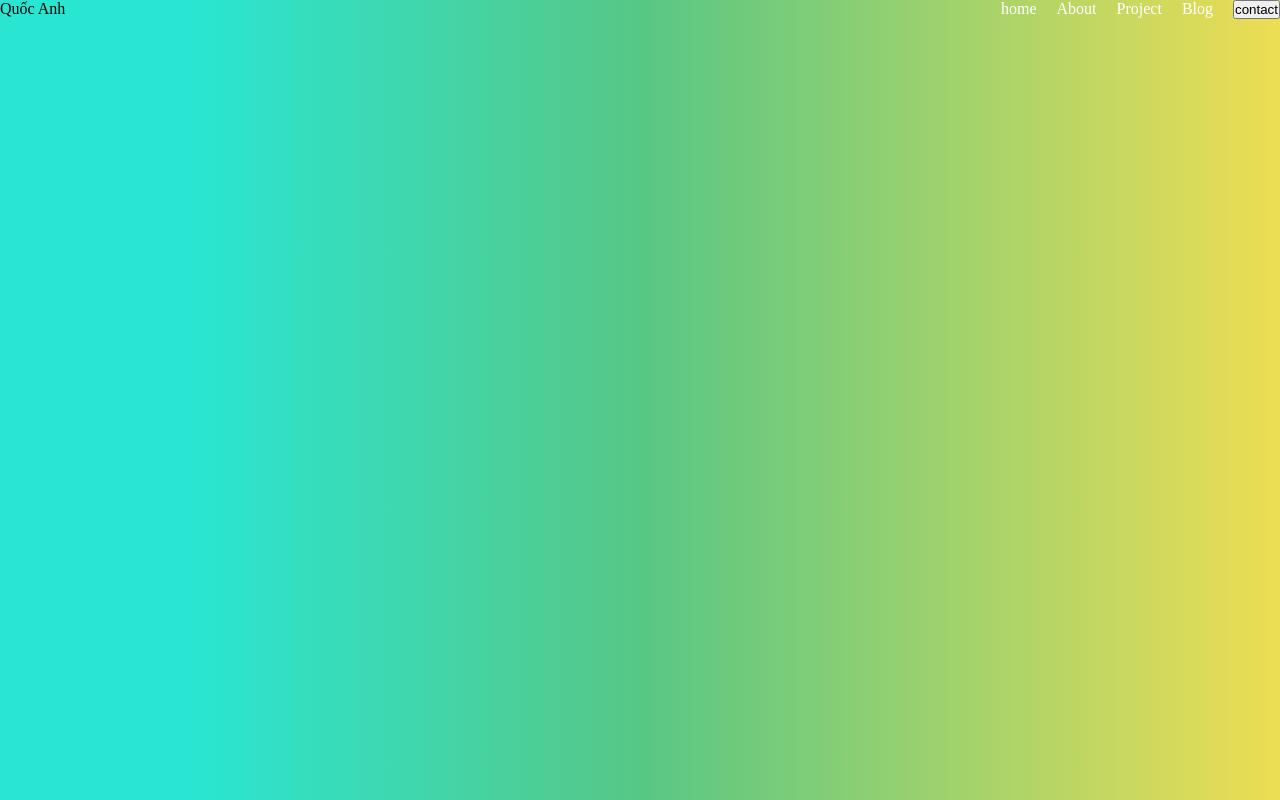
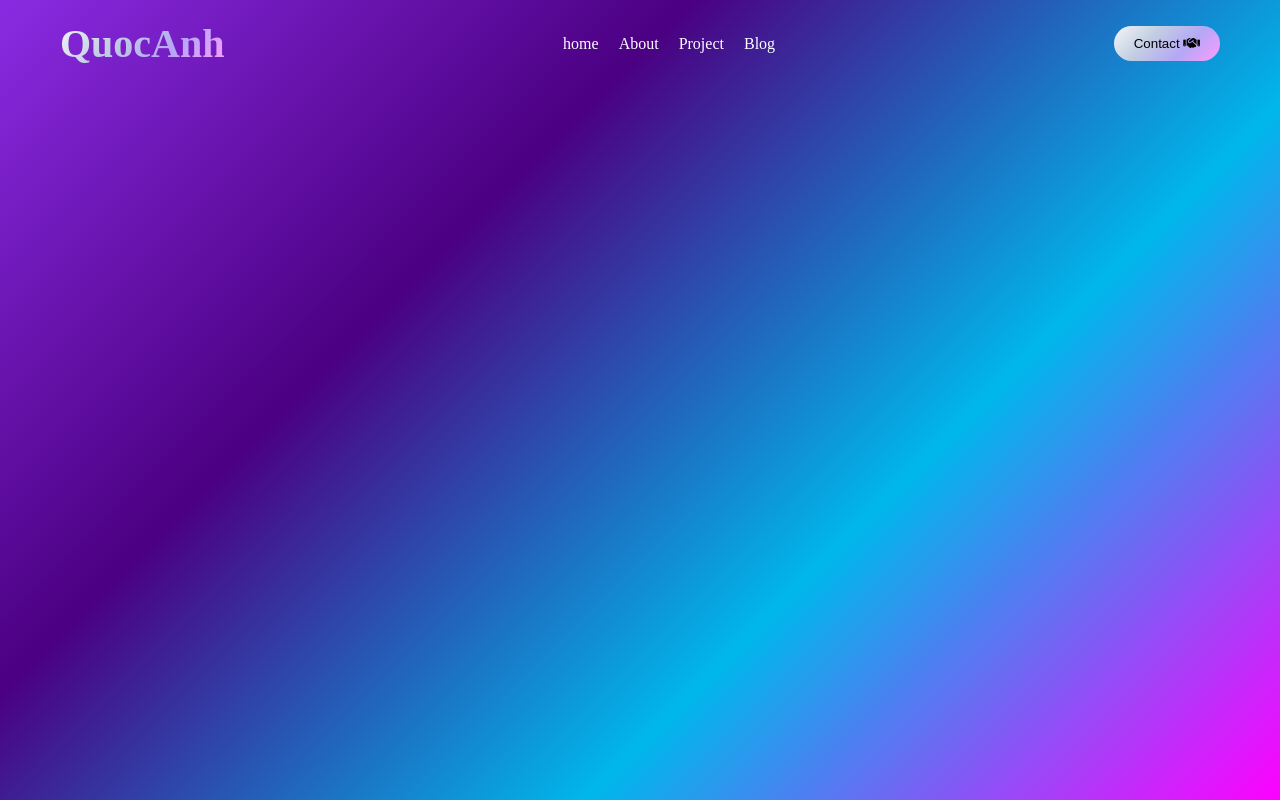
Before and after one commit to AnhHQ1608/porfolio, a plain HTML site: page index.html in a window 1280 px wide. Drawn offline with Linux system fonts and the light colour scheme.

Commit message:
update code

```diff
--- a/index.html
+++ b/index.html
@@ -5,13 +5,15 @@
     <meta name="viewport" content="width=device-width, initial-scale=1.0">
     <title>Document</title>
     <link rel="stylesheet" href="./style.css">
+    <!-- cdn -->
+    <link rel="stylesheet" href="https://cdnjs.cloudflare.com/ajax/libs/font-awesome/6.7.2/css/all.min.css" integrity="sha512-Evv84Mr4kqVGRNSgIGL/F/aIDqQb7xQ2vcrdIwxfjThSH8CSR7PBEakCr51Ck+w+/U6swU2Im1vVX0SVk9ABhg==" crossorigin="anonymous" referrerpolicy="no-referrer" />
 </head>
 <body>
     <!-- ctrl + shift + P => wrap with ... -->
     <div class="container">
         <header>
-            <div>
-                Quốc Anh
+            <div class="logo">
+                QuocAnh
             </div>
          <nav>
             <ul>
@@ -27,13 +29,20 @@
                     <li>
                         <a href="#">Blog</a>
                     </li>
-                    <div>
-                        <button>contact</button>
 
-                    </div>
+
 
             </ul>
          </nav>
+           <!-- window + . -->
+         <div>
+            <button class="button">
+               Contact
+
+                <i class="fa-sharp fa-solid fa-handshake"></i>
+            </button>
+
+        </div>
         </header>
     </div>
 
--- a/style.css
+++ b/style.css
@@ -5,18 +5,29 @@
 }
 
 body{
-    background: linear-gradient(90deg,rgba(41, 230, 211, 1) 15%,
-     rgba(87, 199, 133, 1) 50%, rgba(237, 221, 83, 1) 100%);
+    background: linear-gradient(135deg, #8a2be2, #4b0082, #00b7eb, #ff00ff);
      min-height: 100vh;
 }
 
-
+.container{
+    max-width: 1200px;
+    margin: 0 auto;
+    padding: 20px;
+}
 
 header {
     display: flex;
-    background-color: linear-gradient(90deg,rgba(41, 230, 211, 1) 15%,
-    rgba(87, 199, 133, 1) 50%, rgba(237, 221, 83, 1) 100%);
+    background-color: linear-gradient(135deg, #8a2be2, #4b0082, #00b7eb, #ff00ff);
     justify-content: space-between;
+    align-items: center;
+}
+
+.logo{
+    font-size: 40px;
+    font-weight: 600;
+    background: linear-gradient(135deg, #f5f7fa, #c3cfe2, #b4a7f5, #ff9cff);
+    background-clip: text;
+    color: transparent;
 }
 
 nav ul {
@@ -30,3 +41,12 @@ nav a {
     color: white;
 
 }
+
+.button{
+    background: linear-gradient(135deg, #f5f7fa, #c3cfe2, #b4a7f5, #ff9cff);
+    color:black;
+    padding: 10px 20px;
+    border-radius: 30px;
+    border: none;
+    outline: none;
+}
```
